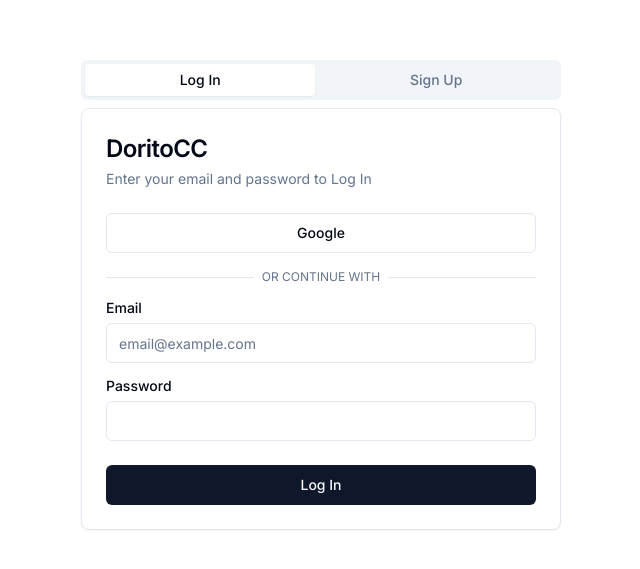
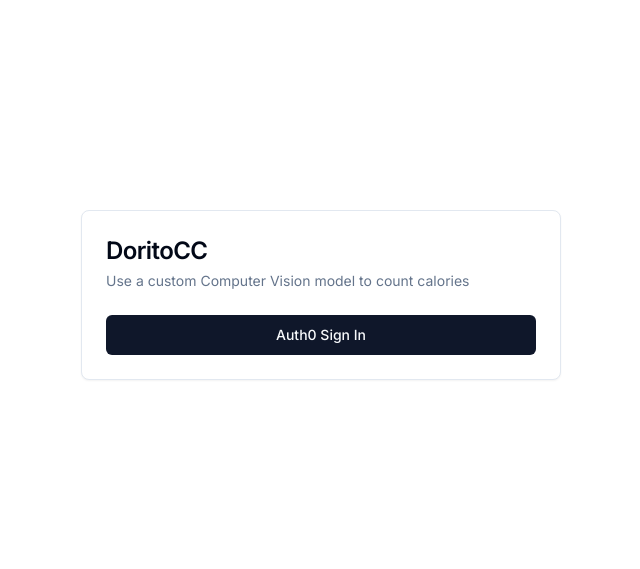
Before and after one commit to cgnicolas/dorito-calorie-counter, a Next.js app: page / in a window 1280 px wide. Shown: the part 105-674 px from the top of the page, without its empty margins (319-959 px from the left). Built offline with nearby package versions, Linux system fonts and the light colour scheme.

Commit message:
Use Auth0

```diff
--- /dev/null
+++ b/app/(protected)/cc/page.js
@@ -0,0 +1,5 @@
+import React from 'react';
+
+export default function Page() {
+  return <div>Calorie Counter Upload an Image</div>;
+}
--- /dev/null
+++ b/app/api/auth/[auth0]/route.js
@@ -0,0 +1,3 @@
+import { handleAuth } from '@auth0/nextjs-auth0';
+
+export const GET = handleAuth();
--- a/app/layout.js
+++ b/app/layout.js
@@ -1,17 +1,20 @@
-import { Inter } from "next/font/google";
-import "./globals.css";
+import { Inter } from 'next/font/google';
+import { UserProvider } from '@auth0/nextjs-auth0/client';
+import './globals.css';
 
-const inter = Inter({ subsets: ["latin"] });
+const inter = Inter({ subsets: ['latin'] });
 
 export const metadata = {
-  title: "Create Next App",
-  description: "Generated by create next app",
+  title: 'Create Next App',
+  description: 'Generated by create next app',
 };
 
 export default function RootLayout({ children }) {
   return (
     <html lang="en">
-      <body className={inter.className}>{children}</body>
+      <UserProvider>
+        <body className={inter.className}>{children}</body>
+      </UserProvider>
     </html>
   );
 }
--- a/components/AuthCard/AuthCard.jsx
+++ b/components/AuthCard/AuthCard.jsx
@@ -1,27 +1,35 @@
 'use client';
-import { Tabs, TabsContent, TabsList, TabsTrigger } from '@/components/ui/tabs';
-import SignUp from './SignUp';
-import LogIn from './LogIn';
+import React from 'react';
+import { useRouter } from 'next/navigation';
 
-const AuthCard = () => {
+import { Button } from '@/components/ui/button';
+import {
+  Card,
+  CardContent,
+  CardDescription,
+  CardFooter,
+  CardHeader,
+  CardTitle,
+} from '@/components/ui/card';
+
+export default function AuthCard() {
+  const router = useRouter();
   return (
-    <Tabs defaultValue="login">
-      <TabsList className="flex w-full ">
-        <TabsTrigger className="flex-grow" value="login">
-          Log In
-        </TabsTrigger>
-        <TabsTrigger className="flex-grow" value="signup">
-          Sign Up
-        </TabsTrigger>
-      </TabsList>
-      <TabsContent value="login">
-        <LogIn />
-      </TabsContent>
-      <TabsContent value="signup">
-        <SignUp />
-      </TabsContent>
-    </Tabs>
+    <Card className="min-w-[30rem]">
+      <CardHeader className="space-y-1">
+        <CardTitle className="text-2xl">DoritoCC</CardTitle>
+        <CardDescription>
+          Use a custom Computer Vision model to count calories
+        </CardDescription>
+      </CardHeader>
+      <CardFooter>
+        <Button
+          className="w-full"
+          onClick={() => router.push('/api/auth/login')}
+        >
+          Auth0 Sign In
+        </Button>
+      </CardFooter>
+    </Card>
   );
-};
-
-export default AuthCard;
+}
--- a/package.json
+++ b/package.json
@@ -9,6 +9,7 @@
     "lint": "next lint"
   },
   "dependencies": {
+    "@auth0/nextjs-auth0": "^3.5.0",
     "@radix-ui/react-label": "^2.1.0",
     "@radix-ui/react-slot": "^1.1.0",
     "@radix-ui/react-tabs": "^1.1.0",
```
Also changed, not shown: 1 other file (tests, documents, lock files or other folders).
